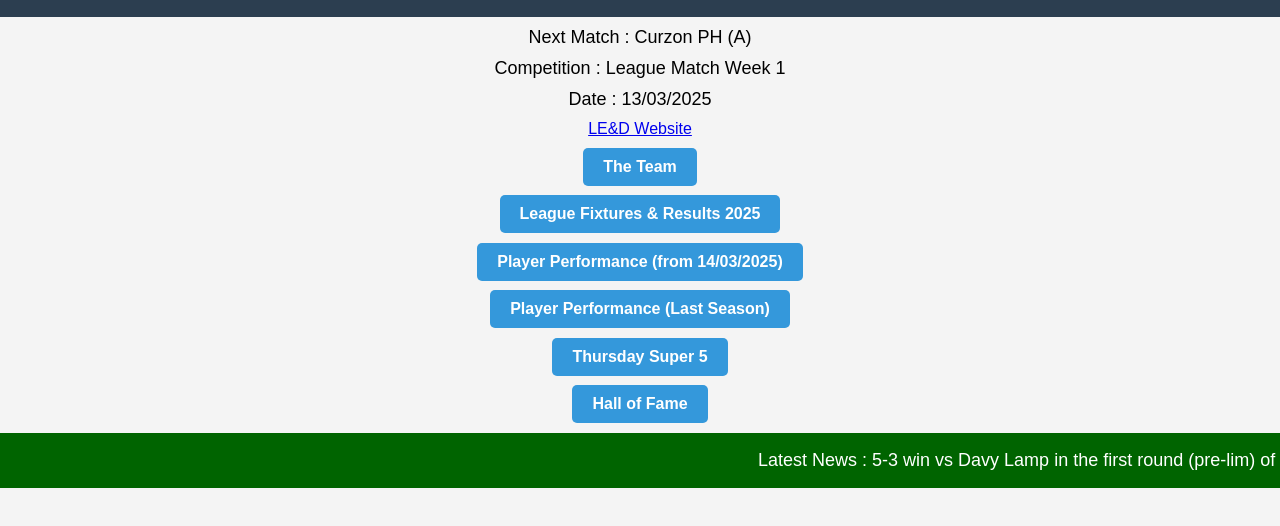
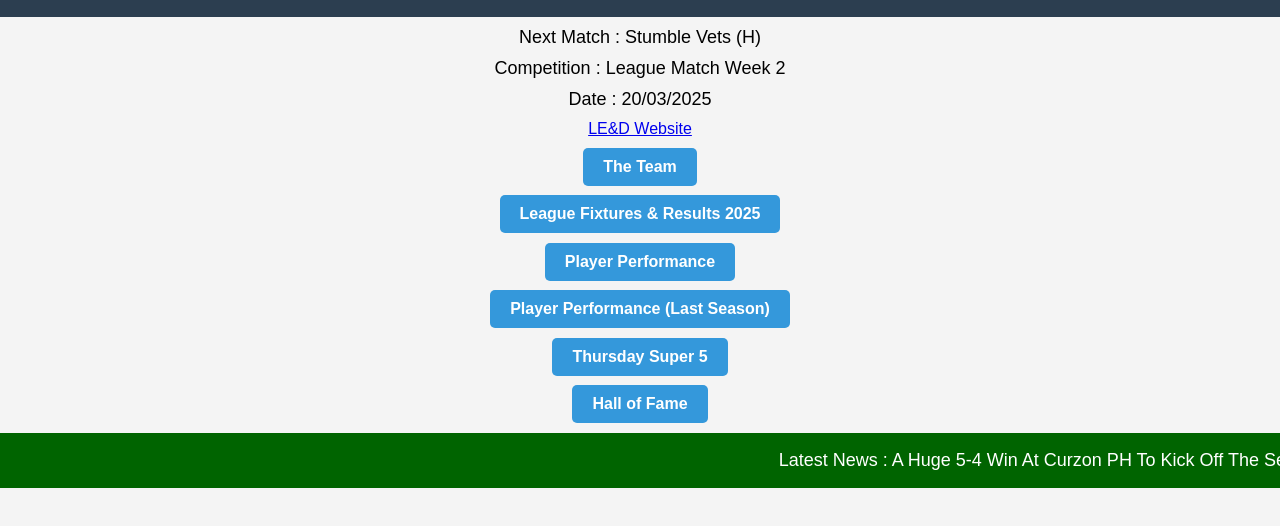
Before and after one commit to starpool2025/home, a plain HTML site: page index.html in a window 1280 px wide. Shown: the part 60-586 px from the top of the page. Drawn offline with Linux system fonts and the light colour scheme.

Commit message:
Update index.html

```diff
--- a/index.html
+++ b/index.html
@@ -87,9 +87,9 @@
 
 
 <section>
-    <div class="sub-header">Next Match  : Curzon PH (A)</div>
-    <div class="sub-header">Competition : League Match Week 1</div>
-    <div class="sub-header">Date        : 13/03/2025</div>
+    <div class="sub-header">Next Match  : Stumble Vets (H)</div>
+    <div class="sub-header">Competition : League Match Week 2</div>
+    <div class="sub-header">Date        : 20/03/2025</div>
 </section>
 
 <a href="https://ledpl.leaguerepublic.com/index.html" target="_blank">LE&D Website</a><br>
@@ -97,7 +97,7 @@
 
 <p><a href="https://starpool2025.github.io/team-list/" class="button-link">The Team</a></p>
 <p><a href="https://starpool2025.github.io/fixtures/" class="button-link">League Fixtures & Results 2025</a></p>
-<p><a href="https://starpool2025.github.io/form-curr/" class="button-link">Player Performance (from 14/03/2025)</a></p>
+<p><a href="https://starpool2025.github.io/form-curr/" class="button-link">Player Performance</a></p>
 <p><a href="https://starpool2025.github.io/form-prev/" class="button-link">Player Performance (Last Season)</a></p>
 <p><a href="https://starpool2025.github.io/super-five/" class="button-link">Thursday Super 5</a></p>
 <p><a href="https://starpool2025.github.io/hall-of-fame/" class="button-link">Hall of Fame</a></p>
@@ -105,7 +105,7 @@
 <!-- Scrolling Banner -->
 <div class="scrolling-banner">
     <div class="scrolling-banner-content">
-        <p>Latest News : 5-3 win vs Davy Lamp in the first round (pre-lim) of the KO cup. Next up, Curzon PH (A) in the first league match of the season. #StarBoom!</p>
+        <p>Latest News : A Huge 5-4 Win At Curzon PH To Kick Off The Season. Magnificent Team Performance, Especially From JJ & Gaz. #StarBoom!</p>
     </div>
 </div>
 
```
